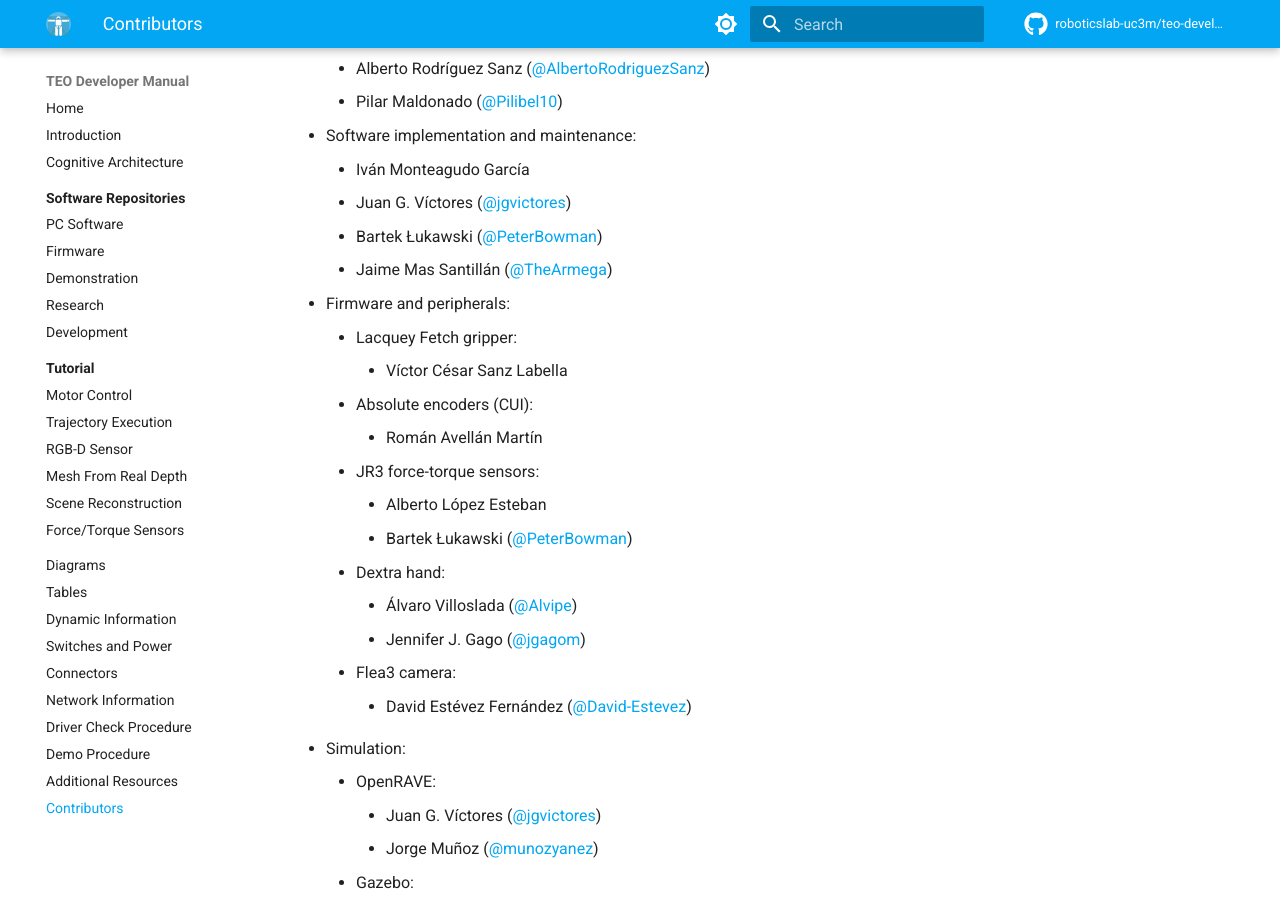
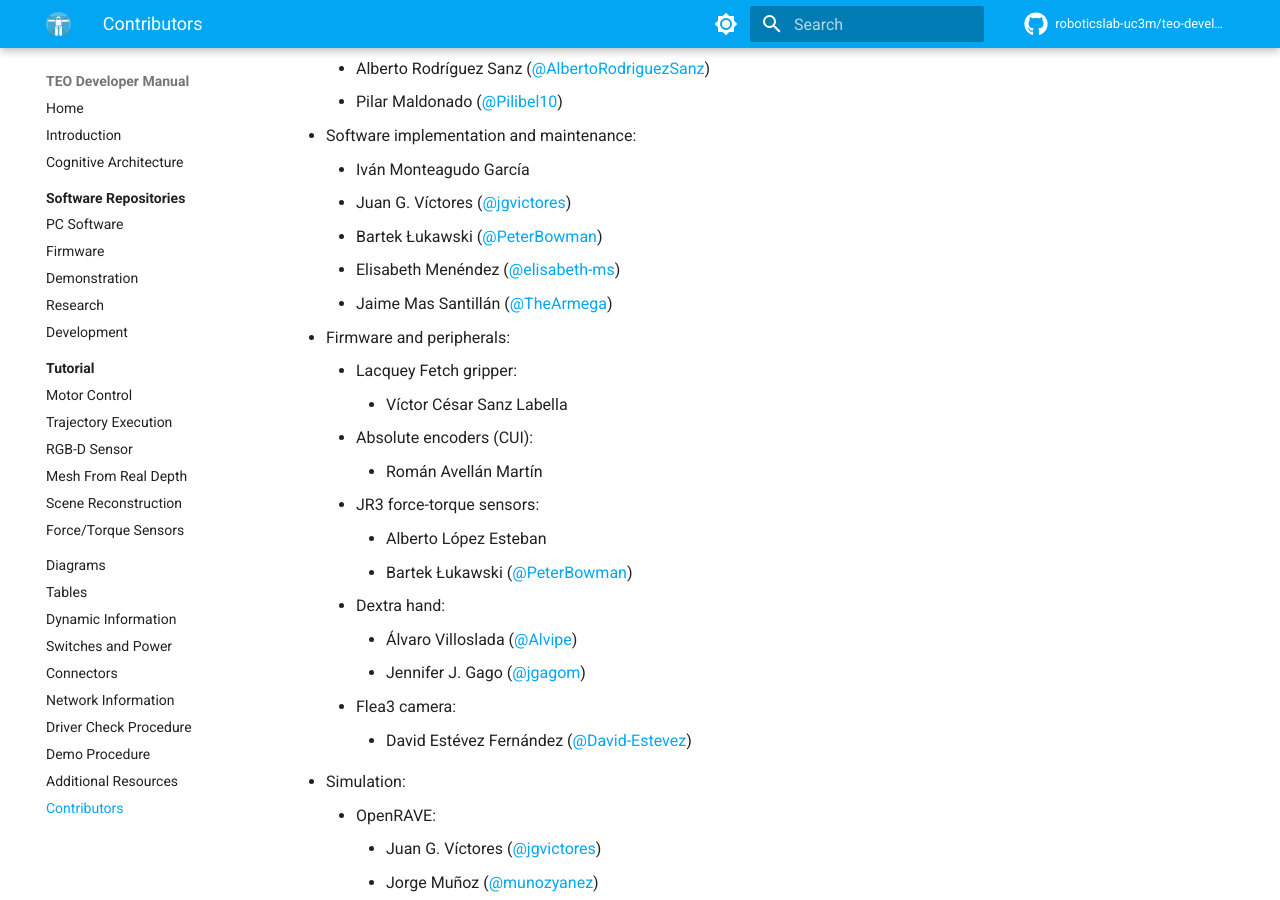
Before and after one commit to roboticslab-uc3m/teo-developer-manual, an MkDocs documentation site: the page built from docs/contributors.md, in a window 1280 px wide and 900 px high, scrolled down 367 px. Built offline with MkDocs 1.6.1 and Material for MkDocs 9.7.7, drawn with Linux system fonts in a browser that asks for light colours; comment, search, counter and statistics services are not loaded.

Commit message:
Add elisabeth-ms
DNN detector device at rl-uc3m/vision.

```diff
--- a/docs/contributors.md
+++ b/docs/contributors.md
@@ -14,6 +14,7 @@ This is a (roughly) chronological list of people who contributed to the design a
     - Iván Monteagudo García
     - Juan G. Víctores ([@jgvictores](https://github.com/jgvictores))
     - Bartek Łukawski ([@PeterBowman](https://github.com/PeterBowman))
+    - Elisabeth Menéndez ([@elisabeth-ms](https://github.com/elisabeth-ms))
     - Jaime Mas Santillán ([@TheArmega](https://github.com/TheArmega))
 
 - Firmware and peripherals:
```
